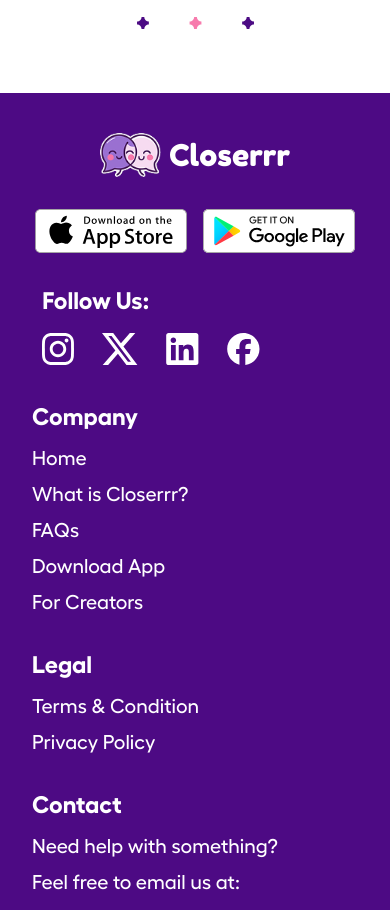
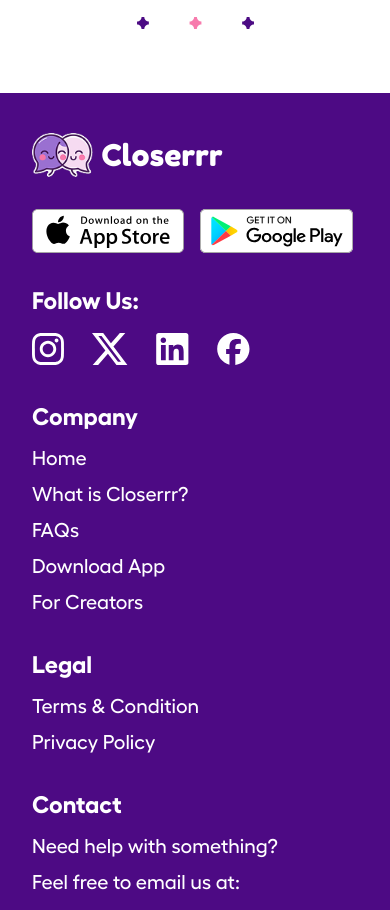
Before and after one commit to sharkbrews/Closerrr-New, a React (Vite) app: page /join-closerrr in a window 390 px wide. Shown: the part 3820-4730 px from the top of the page. Built offline with nearby package versions, Linux system fonts and the light colour scheme; the HTML template or start-up script is replaced by a standard one.

Commit message:
fix(footer): left-align logo, download links, and social section in mobile view

```diff
--- a/src/components/Footer.jsx
+++ b/src/components/Footer.jsx
@@ -77,7 +77,7 @@
     <footer className="w-full bg-customPurple-500 text-white py-10 md:py-10 md:mt-0">
       <div className="flex flex-col lg:flex-row lg:justify-center md:items-center lg:items-center gap-5 lg:gap-30 lg:px-[4em] px-4">
         {/* Logo + App buttons + Social */}
-        <div className="flex flex-col items-center md:justify-center lg:items-start gap-8 lg:gap-4 w-full lg:w-fit">
+        <div className="flex flex-col items-start md:items-center lg:items-start gap-8 lg:gap-4 w-full lg:w-fit px-4 md:px-0">
           <Link to="/">
           <div className="flex items-center gap-2">
             <img
@@ -89,7 +89,7 @@
           </div>
             </Link>
 
-          <div className="flex flex-wrap gap-4 sm:gap-6 justify-center lg:justify-start">
+          <div className="flex flex-wrap gap-4 sm:gap-6 justify-start md:justify-center lg:justify-start">
             <a href={iphoneLink} target="_blank" rel="noopener noreferrer">
               <img
                 src="/light_ios.svg"
@@ -106,9 +106,9 @@
             </a>
           </div>
 
-          <div className="flex flex-col items-start relative right-11 md:right-0 lg:items-start gap-4 ">
+          <div className="flex flex-col items-start lg:items-start gap-4">
             <h2 className="font-hellix-bold text-2xl sm:text-xl">Follow Us:</h2>
-            <div className="flex gap-7 sm:gap-6 flex-wrap justify-center">
+            <div className="flex gap-7 sm:gap-6 flex-wrap justify-start md:justify-center">
               {sociallink.map((social) => (
                 <a
                   key={social.tag}
@@ -130,7 +130,7 @@
         </div>
 
         {/* Links Section */}
-        <div className="w-full md:w-auto flex flex-col gap-8 md:gap-8 mt-4 sm:mt-0 lg:gap-0 md:grid md:grid-cols-3 xl:gap-10 font-hellix-medium px-4 md:px-0 i">
+        <div className="w-full md:w-auto flex flex-col gap-8 md:gap-8 mt-4 sm:mt-0 lg:gap-0 md:grid md:grid-cols-3 xl:gap-10 font-hellix-medium px-4 md:px-0">
           {data.map(({ title, items }) => (
             <div
               key={title}
```
